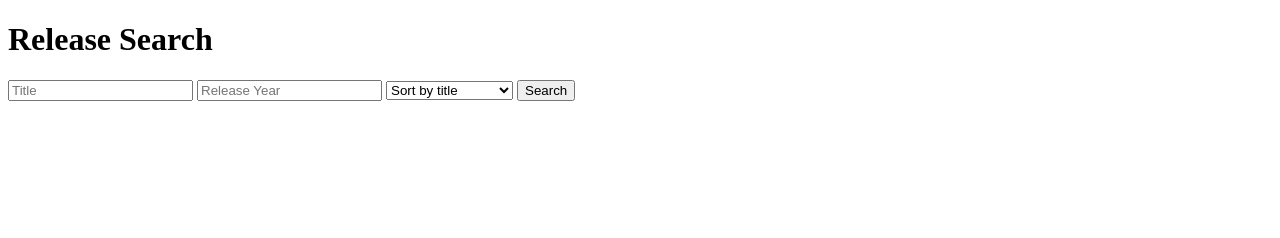
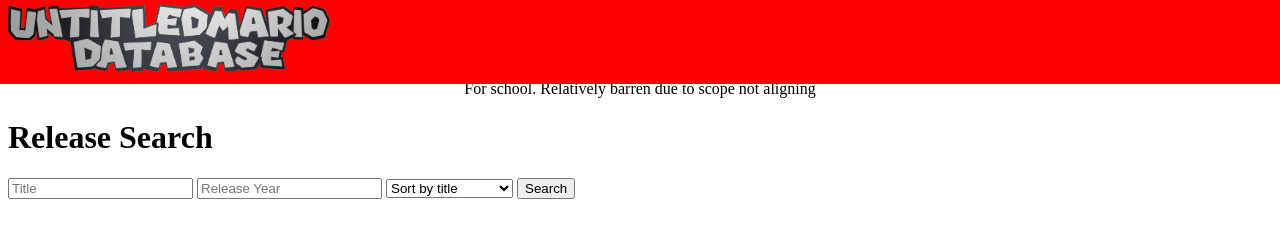
Before and after one commit to randsantos/nodejsTestyeah, a website: page public/index.html in a window 1280 px wide. Drawn offline with Linux system fonts and the light colour scheme.

Commit message:
Began the header.

```diff
--- a/public/css/mariogame.css
+++ b/public/css/mariogame.css
@@ -0,0 +1,14 @@
+.bar {
+  position: fixed;
+  align-items: left;
+  padding: -10px;
+  margin: -8px;
+  margin-top: -25px;
+  background: #ff0000;
+}
+.bar img {
+  width: 25%;
+  height: 25%;
+  object-fit: fill;
+  margin: 8px;
+}
--- a/public/index.html
+++ b/public/index.html
@@ -4,10 +4,18 @@
     <meta charset="UTF-8" />
     <title>Search</title>
     <link rel="stylesheet" href="/public/css/mariogame.css" />
+    <title>Mario Database Project</title>
   </head>
+
   <body>
+    <div class="bar">
+      <img src="baselogo.png" />
+    </div>
+    <h1 style="text-align: center">Welcome to the Super Mario Database!</h1>
+    <p style="text-align: center">
+      For school. Relatively barren due to scope not aligning
+    </p>
     <h1>Release Search</h1>
-
     <div class="filters">
       <input id="gameName" placeholder="Title" />
       <input id="gameRelease" placeholder="Release Year" />
```
Also changed, not shown: public/baselogo.png (added).
